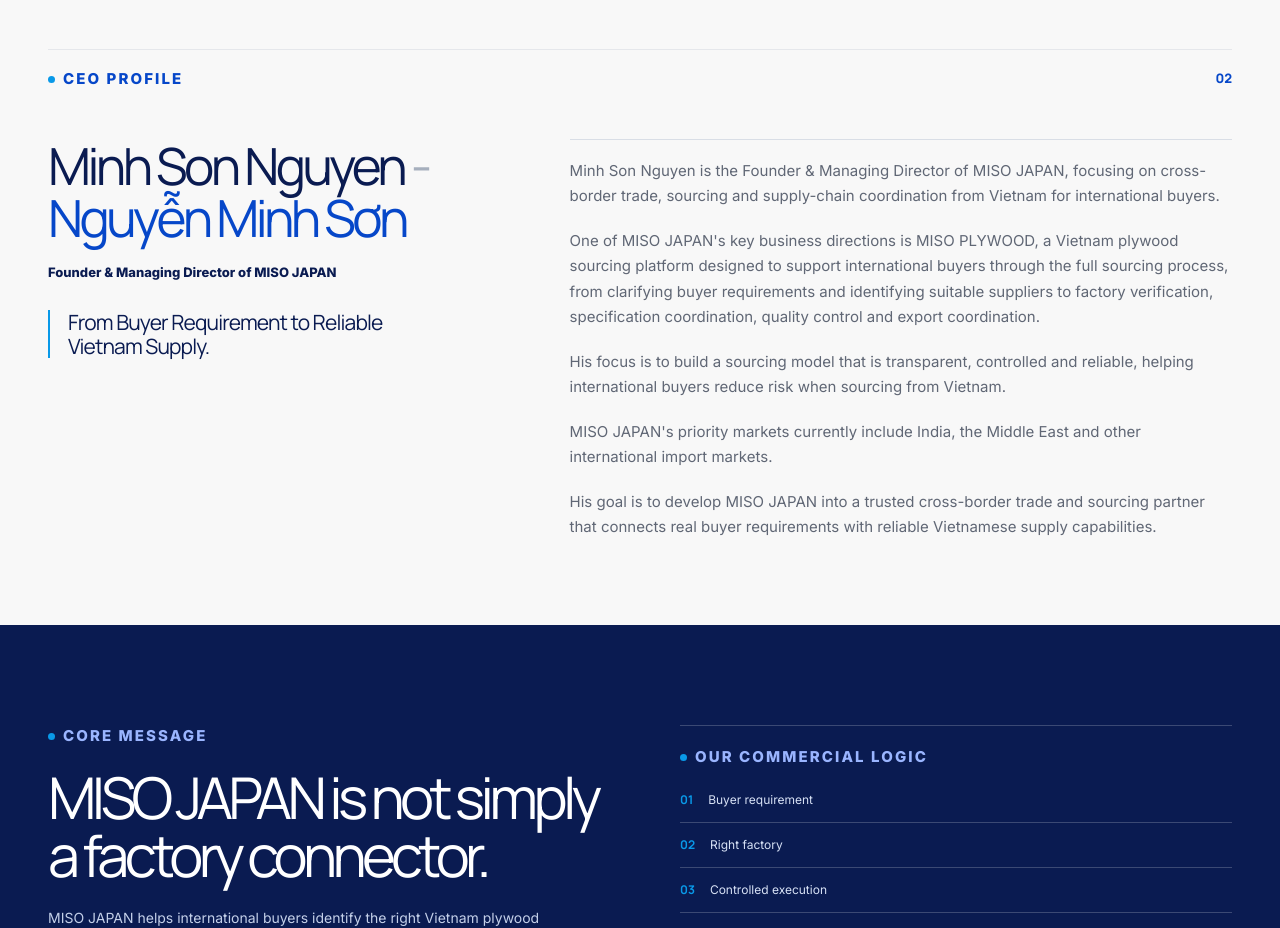
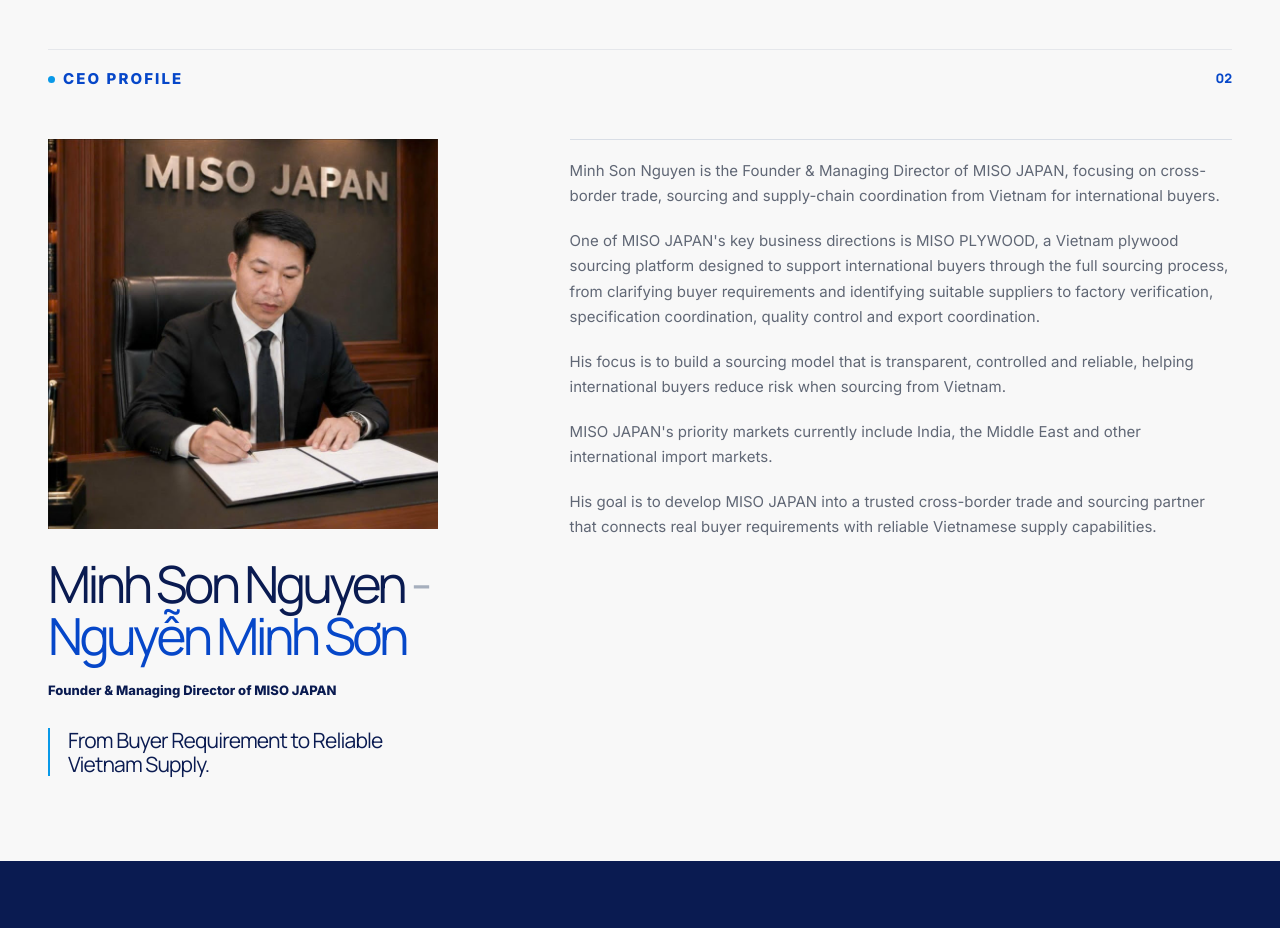
Before and after one commit to themanhhhh/minsen, a Next.js app: page /about in a window 1280 px wide. Shown: the part 4420-5348 px from the top of the page. Built offline with nearby package versions, Linux system fonts and the light colour scheme.

Commit message:
feat: add CEO profile image and style for founder portrait section

```diff
--- a/src/components/CompanyAbout.tsx
+++ b/src/components/CompanyAbout.tsx
@@ -166,6 +166,15 @@
           </div>
           <div className="founder-profile-layout">
             <div className="founder-profile-identity">
+              <div className="founder-profile-portrait">
+                <Image
+                  src="/images/ceo.jfif"
+                  alt={`${content.ceoProfile.name}, ${content.ceoProfile.role}`}
+                  fill
+                  sizes="(max-width: 820px) 100vw, 390px"
+                  unoptimized
+                />
+              </div>
               <h2>
                 {content.ceoProfile.name}
                 <span className="founder-profile-name-divider" aria-hidden="true"> - </span>
```
Also changed, not shown: public/images/ceo.jfif (added), src/app/globals.css.
